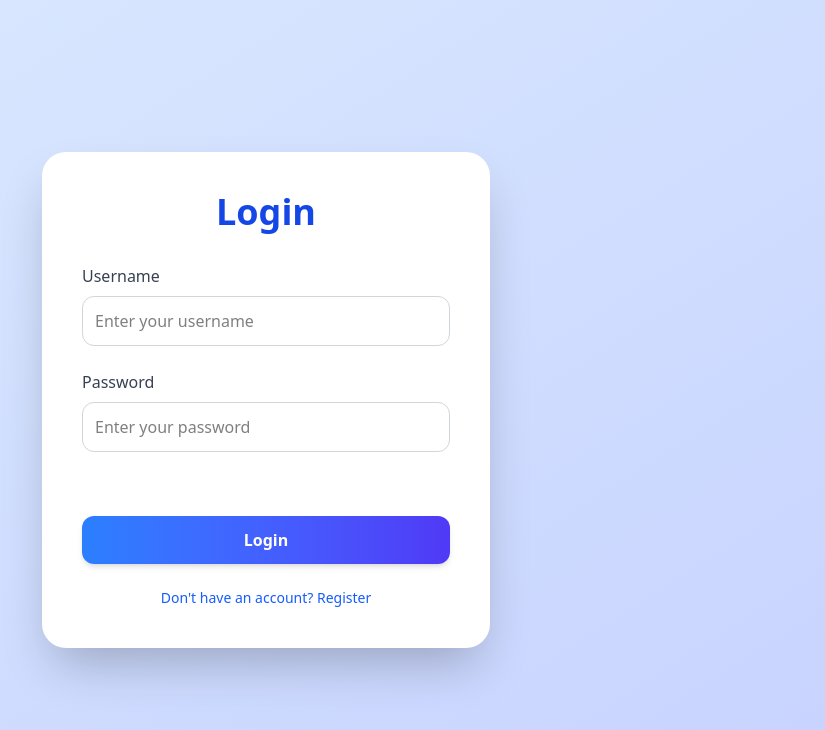
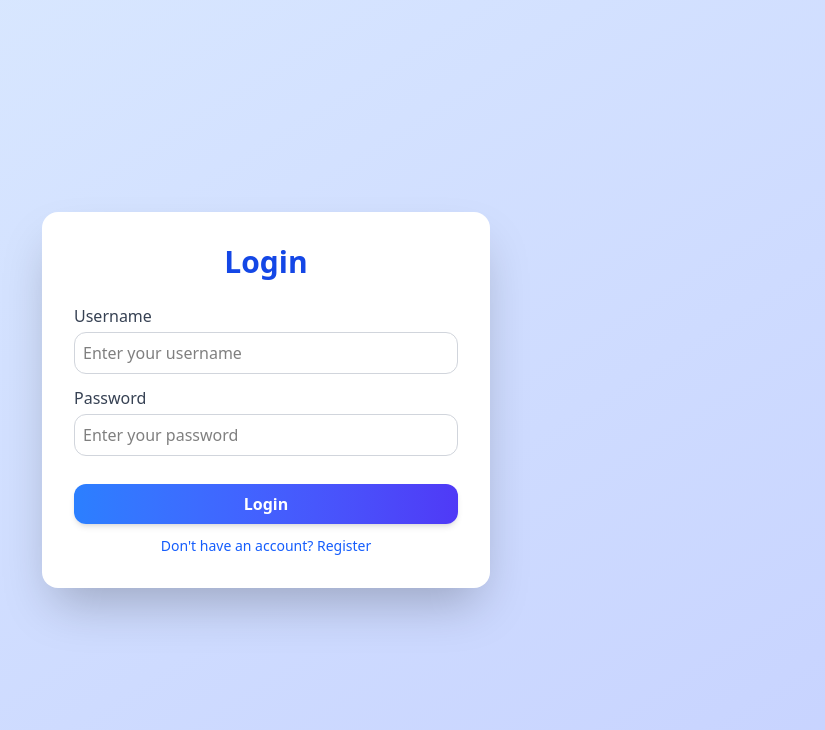
Before and after one commit to MogesBekele/fyniq-demo, a React (Vite) app in the folder frontend/: page / in a window 1280 px wide. Shown: the top 730 px of the page, without its empty margins (374-1199 px from the left). Built offline with nearby package versions, Linux system fonts and the light colour scheme.

Commit message:
fix margin for form

```diff
--- a/frontend/src/components/LoginForm.jsx
+++ b/frontend/src/components/LoginForm.jsx
@@ -5,7 +5,7 @@ import { toast } from "react-toastify";
 
 export default function AuthPage() {
   const [username, setUsername] = useState("");
-  const [password, setPassword] = useState(""); // 👈 password state
+  const [password, setPassword] = useState("");
   const [role, setRole] = useState("client");
   const [isRegister, setIsRegister] = useState(false);
   const { user, login, register, loading } = useAuth();
@@ -35,14 +35,12 @@ export default function AuthPage() {
         setPassword("");
         setRole("client");
       } catch (err) {
-        // Check if backend sent a message
         const message = err.response?.data?.message || "Registration failed";
         toast.error(message);
       }
       return;
     }
 
-    // Login flow
     try {
       const loggedInUser = await login(username, password);
       if (!loggedInUser) return;
@@ -62,42 +60,42 @@ export default function AuthPage() {
     <div className="flex justify-center items-center min-h-screen w-full bg-gradient-to-br from-blue-100 to-indigo-200 px-4">
       <form
         onSubmit={handleSubmit}
-        className="bg-white p-10 rounded-3xl shadow-2xl flex flex-col w-full max-w-md"
+        className="bg-white p-6 md:p-8 rounded-2xl shadow-2xl flex flex-col w-full max-w-md"
       >
-        <h2 className="text-4xl font-bold mb-8 text-center text-blue-700">
+        <h2 className="text-2xl md:text-3xl font-bold mb-4 md:mb-6 text-center text-blue-700">
           {isRegister ? "Register" : "Login"}
         </h2>
 
         {/* Username */}
-        <label className="block mb-2 font-medium text-gray-700">Username</label>
+        <label className="block mb-1 font-medium text-gray-700">Username</label>
         <input
           type="text"
           placeholder="Enter your username"
           value={username}
           onChange={(e) => setUsername(e.target.value)}
-          className="border border-gray-300 rounded-xl p-3 mb-6 w-full focus:outline-none focus:ring-2 focus:ring-blue-400 transition"
+          className="border border-gray-300 rounded-xl p-2 mb-3 w-full focus:outline-none focus:ring-2 focus:ring-blue-400 transition"
           required
         />
 
         {/* Password */}
-        <label className="block mb-2 font-medium text-gray-700">Password</label>
+        <label className="block mb-1 font-medium text-gray-700">Password</label>
         <input
           type="password"
           placeholder="Enter your password"
           value={password}
           onChange={(e) => setPassword(e.target.value)}
-          className="border border-gray-300 rounded-xl p-3 mb-6 w-full focus:outline-none focus:ring-2 focus:ring-blue-400 transition"
+          className="border border-gray-300 rounded-xl p-2 mb-3 w-full focus:outline-none focus:ring-2 focus:ring-blue-400 transition"
           required
         />
 
-        {/* Role (only for register, optional for login) */}
+        {/* Role (register only) */}
         {isRegister && (
           <>
-            <label className="block mb-2 font-medium text-gray-700">Role</label>
+            <label className="block mb-1 font-medium text-gray-700">Role</label>
             <select
               value={role}
               onChange={(e) => setRole(e.target.value)}
-              className="border border-gray-200 rounded-xl p-3 mb-10 w-full focus:outline-none focus:ring-2 focus:ring-blue-400 transition"
+              className="border border-gray-200 rounded-xl p-2 mb-14 w-full focus:outline-none focus:ring-2 focus:ring-blue-400 transition"
             >
               <option value="client">Client</option>
               <option value="staff">Staff</option>
@@ -105,10 +103,10 @@ export default function AuthPage() {
           </>
         )}
 
-        {/* Submit button */}
+        {/* Submit */}
         <button
           type="submit"
-          className="bg-gradient-to-r hover:cursor-pointer from-blue-500 to-indigo-600 hover:from-indigo-600 hover:to-blue-500 text-white font-semibold py-3 mt-10 rounded-xl shadow-md transition-colors duration-300"
+          className="bg-gradient-to-r from-blue-500 to-indigo-600 hover:from-indigo-600 hover:to-blue-500 text-white font-semibold py-2 mt-4 rounded-xl shadow-md transition-colors duration-300"
         >
           {isRegister ? "Register" : "Login"}
         </button>
@@ -116,11 +114,11 @@ export default function AuthPage() {
         {/* Toggle link */}
         <p
           onClick={() => setIsRegister(!isRegister)}
-          className="mt-6 text-center text-sm text-blue-600 cursor-pointer hover:underline"
+          className="mt-3 text-center text-sm text-blue-600 cursor-pointer hover:underline"
         >
           {isRegister
-            ? "Already have an account?  Login"
-            : "Don't have an account?  Register"}
+            ? "Already have an account? Login"
+            : "Don't have an account? Register"}
         </p>
       </form>
     </div>
--- a/frontend/src/components/dashboard/StaffDashboard.jsx
+++ b/frontend/src/components/dashboard/StaffDashboard.jsx
@@ -1,7 +1,7 @@
 import { useState, useEffect } from "react";
 import axios from "axios";
 
-import { toast } from "react-toastify"; // ✅ import toast
+import { toast } from "react-toastify";
 import { useAuth } from "../../context/AuthProvider";
 import { Link } from "react-router-dom";
 
```
Also changed, not shown: 1 other file (tests, documents, lock files or other folders).
